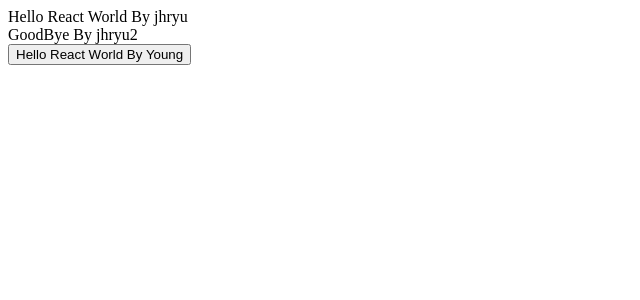
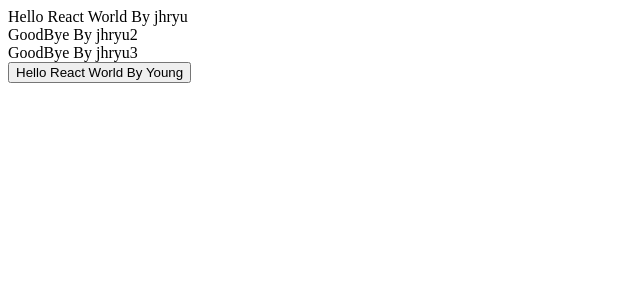
Before and after one commit to Ryu-Jong-Hyun/React_Test, a React (Create React App) app: page / in a window 1280 px wide. Shown: the top 300 px of the page, without its empty margins (0-640 px from the left). Built offline with nearby package versions, Linux system fonts and the light colour scheme.

Commit message:
no message

```diff
--- a/src/App.js
+++ b/src/App.js
@@ -8,6 +8,8 @@
       <br></br>
       GoodBye By jhryu2
       <br></br>
+      GoodBye By jhryu3
+      <br></br>
       <button className={AppStyle["btn_custom"]}>
         Hello React World By Young
       </button>
```
